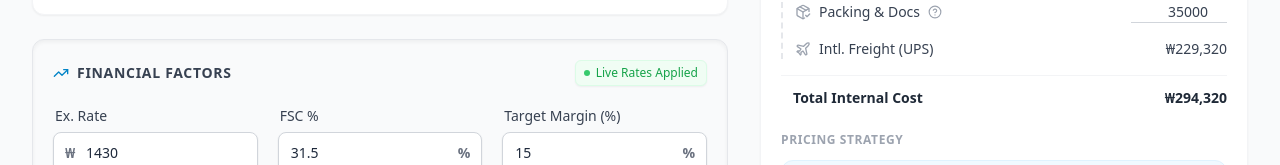
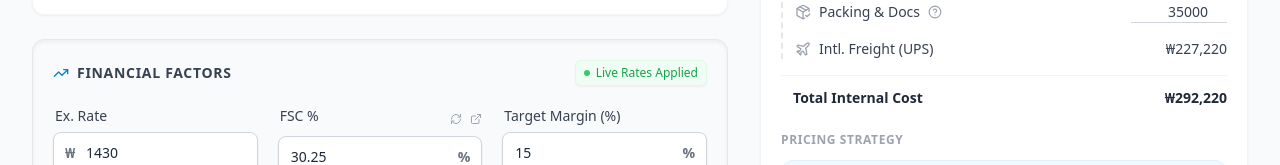
Before and after one commit to jlinsights/smart-quote, a React (Vite) app: page / in a window 1280 px wide. Shown: the part 635-800 px from the top of the page. Built offline with nearby package versions, Linux system fonts and the light colour scheme.

Commit message:
feat: Implement UPS Fuel Surcharge auto-update and UI link

```diff
--- a/package.json
+++ b/package.json
@@ -25,6 +25,7 @@
     "@types/react-dom": "^19.2.3",
     "@typescript-eslint/eslint-plugin": "^8.54.0",
     "@typescript-eslint/parser": "^8.54.0",
+    "@vercel/node": "^5.5.30",
     "@vitejs/plugin-react": "^5.0.0",
     "eslint": "^8.57.1",
     "eslint-plugin-react": "^7.37.5",
--- a/src/config/rates.ts
+++ b/src/config/rates.ts
@@ -50,4 +50,5 @@ export const PACKING_LABOR_UNIT_COST = 50000; // per item
 
 // Market Defaults
 export const DEFAULT_EXCHANGE_RATE = 1430;
-export const DEFAULT_FSC_PERCENT = 31.5;
+export const DEFAULT_FSC_PERCENT = 30.25;
+export const UPS_FSC_URL = "https://www.ups.com/kr/ko/support/shipping-support/shipping-costs-rates/fuel-surcharges.page";
--- a/src/features/quote/components/FinancialSection.tsx
+++ b/src/features/quote/components/FinancialSection.tsx
@@ -1,7 +1,8 @@
-import React from 'react';
+
+import React, { useState } from 'react';
 import { QuoteInput } from '@/types';
-import { DEFAULT_EXCHANGE_RATE, DEFAULT_FSC_PERCENT } from '@/config/rates';
-import { TrendingUp, RotateCcw, Info } from 'lucide-react';
+import { DEFAULT_EXCHANGE_RATE, DEFAULT_FSC_PERCENT, UPS_FSC_URL } from '@/config/rates';
+import { TrendingUp, RotateCcw, Info, ExternalLink, RefreshCw } from 'lucide-react';
 import { inputStyles } from './input-styles';
 
 interface Props {
@@ -16,6 +17,8 @@ export const FinancialSection: React.FC<Props> = ({ input, onFieldChange, resetR
   const ic = inputClass(isMobileView);
   const lc = labelClass(isMobileView);
 
+  const [isRefreshing, setIsRefreshing] = useState(false);
+
   const isDefaultRates = input.exchangeRate === DEFAULT_EXCHANGE_RATE && input.fscPercent === DEFAULT_FSC_PERCENT;
 
   // Financial factors grid - adapt to 3 items
@@ -24,6 +27,23 @@ export const FinancialSection: React.FC<Props> = ({ input, onFieldChange, resetR
   const resetBtnClass = isMobileView
     ? "text-xs text-amber-600 bg-amber-50 dark:bg-amber-900/20 px-3 py-2 rounded-lg border border-amber-100 dark:border-amber-800 shadow-sm whitespace-nowrap flex items-center hover:bg-amber-100 dark:hover:bg-amber-900/40 transition-colors cursor-pointer group"
     : "text-[10px] sm:text-xs text-amber-600 bg-amber-50 dark:bg-amber-900/20 px-2 py-1 rounded-md border border-amber-100 dark:border-amber-800 shadow-sm whitespace-nowrap flex items-center hover:bg-amber-100 dark:hover:bg-amber-900/40 transition-colors cursor-pointer group";
+
+  const handleRefreshFsc = async () => {
+    setIsRefreshing(true);
+    try {
+        const res = await fetch('/api/fsc');
+        if (!res.ok) throw new Error("Failed to fetch");
+        const data = await res.json();
+        if (data.rate) {
+            onFieldChange('fscPercent', data.rate);
+        }
+    } catch (e) {
+        console.error("Failed to auto-update FSC", e);
+        // Optional: Add visual error feedback
+    } finally {
+        setIsRefreshing(false);
+    }
+  };
 
   return (
     <div className={grayCardClass}>
@@ -67,7 +87,28 @@ export const FinancialSection: React.FC<Props> = ({ input, onFieldChange, resetR
              </div>
          </div>
          <div>
-             <label className={lc}>FSC %</label>
+             <div className="flex items-center justify-between mb-1">
+                <label className={lc}>FSC %</label>
+                <div className="flex items-center space-x-1">
+                    <button
+                        onClick={handleRefreshFsc}
+                        disabled={isRefreshing}
+                        className={`p-1 rounded-full hover:bg-gray-100 dark:hover:bg-gray-700 transition-colors ${isRefreshing ? 'animate-spin text-jways-600' : 'text-gray-400'}`}
+                        title="Auto-fetch latest official rate"
+                    >
+                        <RefreshCw className="w-3 h-3" />
+                    </button>
+                    <a
+                        href={UPS_FSC_URL}
+                        target="_blank"
+                        rel="noopener noreferrer"
+                        className="text-gray-400 hover:text-blue-500 transition-colors"
+                        title="Check Official UPS Rate"
+                    >
+                        <ExternalLink className="w-3 h-3" />
+                    </a>
+                </div>
+             </div>
              <div className="relative rounded-lg shadow-sm">
                  <input
                      type="number"
```
Also changed, not shown: api/fsc.ts (added, +55 -0 lines), 1 other file (tests, documents, lock files or other folders).
